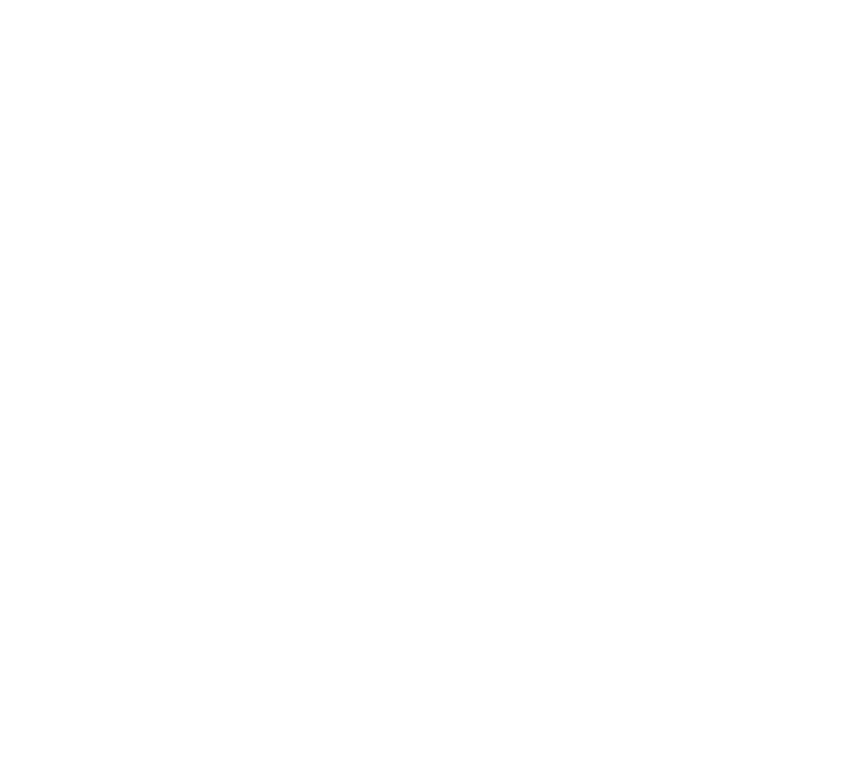
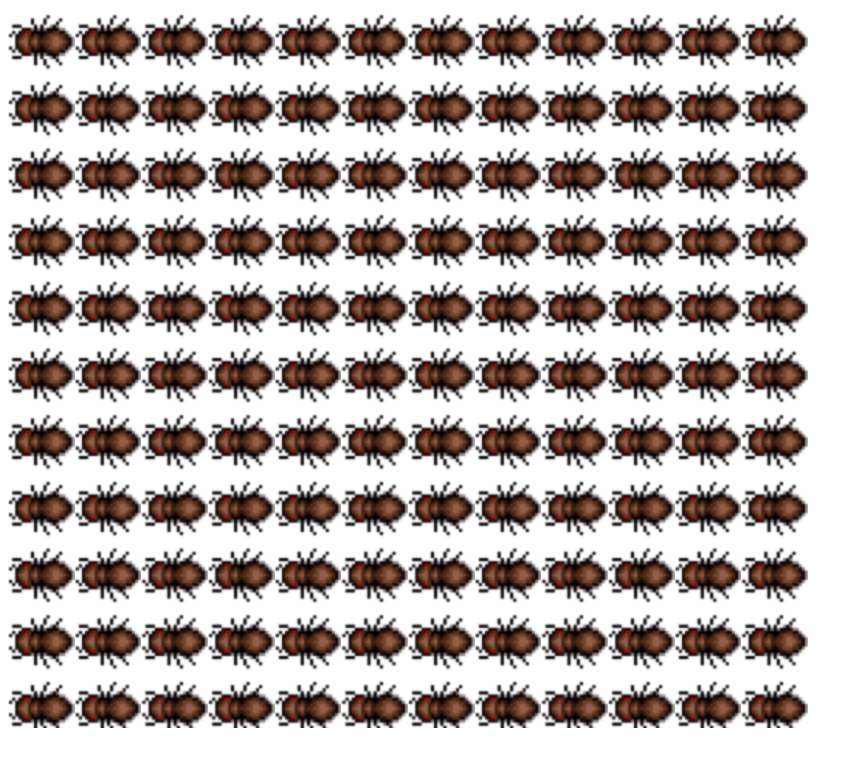
Before and after one commit to Oceane4973/AntAlgorithm, a plain HTML site: page index.html in a window 1280 px wide. Shown: the whole page, without its empty margins (0-863 px from the left). Drawn offline with Linux system fonts and the light colour scheme.

Commit message:
Add cell model and canva controller

```diff
--- a/index.html
+++ b/index.html
@@ -6,6 +6,6 @@
 </head>
 <body>
     <canvas id="game"></canvas>
-    <script src="./index.js"></script>
+    <script type="module" src="./index.js"></script>
 </body>
 </html>
--- a/index.js
+++ b/index.js
@@ -0,0 +1,10 @@
+import Canvas from './src/controllers/Canvas.controller.js'
+
+window.addEventListener('load', function() {
+    const screenHeight = window.innerHeight
+    const canvasHeight = screenHeight * 0.9
+
+    const canvasController = new Canvas("game", screenHeight, canvasHeight)
+    canvasController.generateMatrixBackground()
+    canvasController.generateBackground()
+})
--- /dev/null
+++ b/src/controllers/Canvas.controller.js
@@ -0,0 +1,28 @@
+import Cell from '../models/Cell.model.js'
+
+class Canvas {
+    constructor(id, width, height) {
+        this.canvas = document.getElementById(id)
+        this.canvas.width = width
+        this.canvas.height = height
+
+        this.context = this.canvas.getContext("2d")
+    }
+
+    generateMatrixBackground(){
+        //this.matrix = [] // Matrix with different cells
+        this.matrix = Array.from({ length: 12 }, () => Array(12).fill(new Cell()))
+    }
+
+    generateBackground(){
+        const cellSize = this.canvas.width / this.matrix[0].length
+
+        for (let y = 0; y < this.matrix.length; y++) {
+            for (let x = 0; x < this.matrix[y].length; x++) {
+                this.matrix[y][x].display(this.canvas, x, y, cellSize)
+            }
+        }
+    }
+}
+
+export default Canvas
--- a/src/models/Cell.model.js
+++ b/src/models/Cell.model.js
@@ -1,25 +1,23 @@
 
-class Canvas {
-    constructor(id, width, height) {
-        this.canvas = document.getElementById(id);
-        this.canvas.width = width;
-        this.canvas.height = height;
-
-        this.context = this.canvas.getContext("2d");
+class Cell {
+    constructor() {
+        this.src = "./src/assets/ant.png"
     }
 
-    generateMatrixBackground(){
-        this.matrix = [
-
-
-        ]
+    loadImage() {
+        return new Promise((resolve, reject) => {
+            const img = new Image()
+            img.onload = () => resolve(img)
+            img.onerror = reject
+            img.src = this.src
+        })
     }
 
-    generateBackground(){
-
+    async display(canvas, x, y, cellSize) {
+        const context = canvas.getContext('2d')
+        const img = await this.loadImage()
+        context.drawImage(img, x * cellSize, y * cellSize, cellSize, cellSize)
     }
-
-
 }
 
-export default Canvas;
+export default Cell
```
